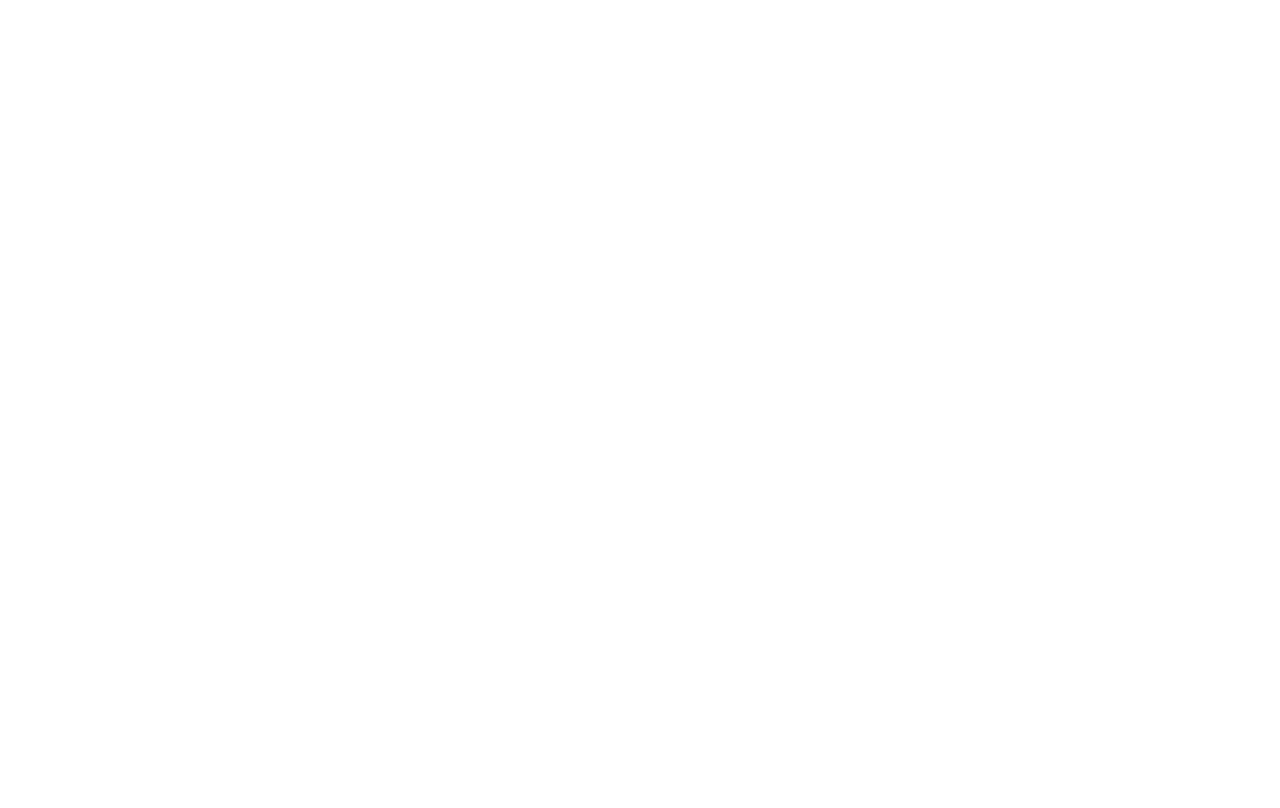
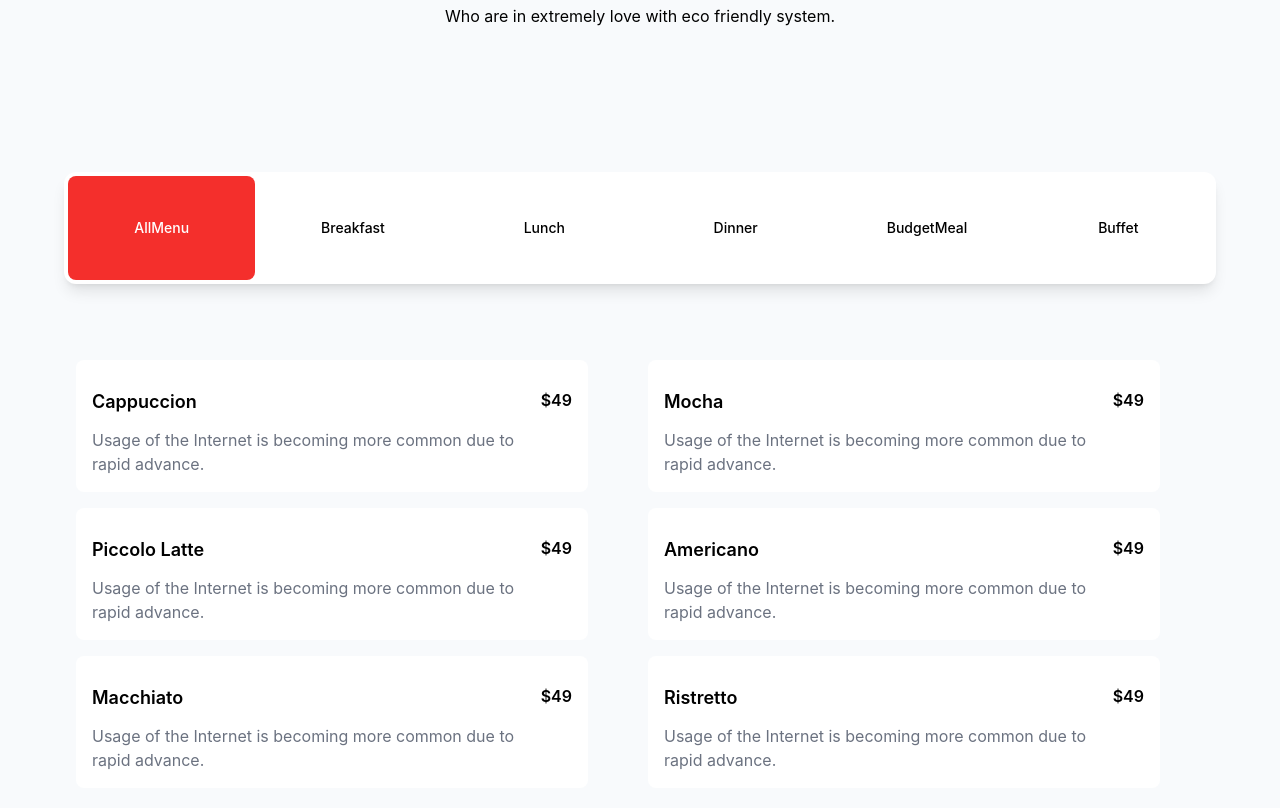
Before and after one commit to sholayman99/figgas, a React (Create React App) app: page / in a window 1280 px wide. Shown: the part 1234-2042 px from the top of the page. Before the commit the page ends 1234 px from the top, so only its background shows below. Built offline with nearby package versions, Linux system fonts and the light colour scheme.

Commit message:
menu tab added

```diff
--- a/package.json
+++ b/package.json
@@ -7,11 +7,9 @@
     "@testing-library/jest-dom": "^5.16.5",
     "@testing-library/react": "^13.4.0",
     "@testing-library/user-event": "^13.5.0",
-    "bootstrap": "^5.2.3",
     "localforage": "^1.10.0",
     "match-sorter": "^6.3.1",
     "react": "^18.2.0",
-
     "react-dom": "^18.2.0",
     "react-router-dom": "^6.4.4",
     "react-scripts": "5.0.1",
--- a/public/index.html
+++ b/public/index.html
@@ -24,7 +24,7 @@
       work correctly both with client-side routing and a non-root public URL.
       Learn how to configure a non-root public URL by running `npm run build`.
     -->
-    <link href="https://cdn.jsdelivr.net/npm/bootstrap@5.2.3/dist/css/bootstrap.min.css" rel="stylesheet" integrity="sha384-rbsA2VBKQhggwzxH7pPCaAqO46MgnOM80zW1RWuH61DGLwZJEdK2Kadq2F9CUG65" crossorigin="anonymous">
+
     <title>React App</title>
   </head>
   <body>
--- a/src/Pages/Home/ServeFood/ServeFood.css
+++ b/src/Pages/Home/ServeFood/ServeFood.css
@@ -8,3 +8,13 @@
     font-size: 35px;
     margin-bottom: 6px;
 }
+
+@media screen and (max-width:767px) {
+    .serveFood-text{
+        padding-top: 30px;
+    }
+
+    .serveFood-text h2{
+        font-size: 26px;
+    }
+}
--- a/src/Pages/Home/ServeFood/ServeFood.js
+++ b/src/Pages/Home/ServeFood/ServeFood.js
@@ -1,15 +1,15 @@
 import React from 'react';
-import TabsUi from '../TabsUi/TabsUi';
+import TabUi from '../TabUi/TabUi';
 import './ServeFood.css'
 
 const ServeFood = () => {
     return (
-        <div>
-         <div className='serveFood-text'>
+        <div className='bg-slate-50'>
+         <div className='serveFood-text mb-20'>
          <h2 className=''>What kind of Foods we serve for you</h2>
           <p>Who are in extremely love with eco friendly system.</p>
          </div>
-         <TabsUi />
+        <TabUi />
         </div>
     );
 };
--- /dev/null
+++ b/src/Pages/Home/TabUi/TabUi.css
@@ -0,0 +1,4 @@
+.selected{
+    background-color: #f42f2c;
+    color: white;
+}
--- /dev/null
+++ b/src/Pages/Home/TabUi/TabUi.js
@@ -0,0 +1,156 @@
+import { Tab } from '@headlessui/react';
+import React, { useState } from 'react';
+import { Link } from 'react-router-dom';
+import './TabUi.css'
+
+const TabUi = () => {
+    const classNames = (...classes) => {
+        return classes.filter(Boolean).join(' ')
+    }
+
+    let [categories] = useState({
+       AllMenu : [
+          {
+            id: 1,
+            name:'Cappuccion',
+            price: 49 ,
+            details:'Usage of the Internet is becoming more common due to rapid advance.',
+          },
+
+        {
+            id: 2,
+            name:'Mocha',
+            price: 49 ,
+            details:'Usage of the Internet is becoming more common due to rapid advance.',
+          },
+          {
+            id: 3,
+            name:'Piccolo Latte',
+            price: 49 ,
+            details:'Usage of the Internet is becoming more common due to rapid advance.',
+          },
+          {
+            id: 4,
+            name:'Americano',
+            price: 49 ,
+            details:'Usage of the Internet is becoming more common due to rapid advance.',
+          },
+          {
+            id: 5,
+            name:'Macchiato',
+            price: 49 ,
+            details:'Usage of the Internet is becoming more common due to rapid advance.',
+          },
+          {
+            id: 6,
+            name:'Ristretto',
+            price: 49 ,
+            details:'Usage of the Internet is becoming more common due to rapid advance.',
+          },
+
+        ],
+       Breakfast: [
+        {
+            id: 1,
+            name:'Cappuccion',
+            price: 49 ,
+            details:'Usage of the Internet is becoming more common due to rapid advance.',
+          },
+        {
+            id: 2,
+            name:'Mocha',
+            price: 49 ,
+            details:'Usage of the Internet is becoming more common due to rapid advance.',
+          },
+        ],
+        Lunch: [
+            {
+                id: 1,
+                name:'Piccolo Latte',
+                price: 49 ,
+                details:'Usage of the Internet is becoming more common due to rapid advance.',
+              },
+
+        ],
+        Dinner: [
+            {
+                id: 1,
+                name:'Americano',
+                price: 49 ,
+                details:'Usage of the Internet is becoming more common due to rapid advance.',
+              },
+
+        ],
+        BudgetMeal: [
+            {
+                id: 1,
+                name:'Macchiato',
+                price: 49 ,
+                details:'Usage of the Internet is becoming more common due to rapid advance.',
+              },
+
+        ],
+       Buffet: [
+        {
+            id: 1,
+            name:'Ristretto',
+            price: 49 ,
+            details:'Usage of the Internet is becoming more common due to rapid advance.',
+          },
+
+        ],
+      })
+    return (
+       <div className="w-full   px-2 py-16 sm:px-0  mb-20">
+      <Tab.Group  >
+        <Tab.List className="flex lg:flex-row md:flex-row  flex-col sm:flex-col  mx-16  lg:h-28 space-x-1 rounded-xl lg:shadow-lg bg-white p-1">
+          {Object.keys(categories).map((category) => (
+            <Tab
+              key={category}
+              className={({ selected }) =>
+                classNames(
+                  'w-full rounded-lg py-2.5 text-sm font-medium leading-5 ',
+                  'ring-white ring-opacity-60 ring-offset-2  focus:outline-none focus:ring-2',
+                  selected
+                    ? 'selected'
+                    : 'text-black hover:bg-black hover:text-white'
+                )
+              }
+            >
+              {category}
+            </Tab>
+          ))}
+        </Tab.List>
+        <Tab.Panels className="lg:mt-6 mx-16 ">
+          {Object.values(categories).map((posts, idx) => (
+            <Tab.Panel
+              key={idx}
+              className={classNames(
+                'rounded-xl  p-3',
+                'ring-white ring-opacity-60 ring-offset-2 ring-offset-blue-400  focus:outline-none focus:ring-2'
+              )}
+            >
+              <ul className='grid lg:grid-cols-2 md:grid-cols-2 grid-cols-1 py-10  gap-4 '>
+                {posts.map((post) => (
+                <div key={post.id} className="card max-w-lg rounded-lg bg-white ">
+                <div className='flex p-4'>
+                <div >
+                  <h2 className="card-title font-semibold text-lg my-3">{post.name}</h2>
+                  <p className='text-gray-500'>{post.details}</p>
+                </div>
+                <div>
+                  <h3 className='card-title mt-3 font-semibold  text-primary'> <span>$</span>{post.price}</h3>
+                </div>
+                </div>
+              </div>
+                ))}
+              </ul>
+            </Tab.Panel>
+          ))}
+        </Tab.Panels>
+      </Tab.Group>
+    </div>
+    );
+};
+
+export default TabUi;
--- a/tailwind.config.js
+++ b/tailwind.config.js
@@ -1,6 +1,6 @@
 /** @type {import('tailwindcss').Config} */
 module.exports = {
-  content: [],
+  content: ["./src/**/*.{html,js}"],
   theme: {
     extend: {},
   },
```
Also changed, not shown: menu.json (added, +48 -0 lines), src/Pages/Home/TabsUi/TabsUi.js (deleted, +0 -11 lines), src/Pages/Home/TabsUi/TabUi.css (deleted), 1 other file (tests, documents, lock files or other folders).
